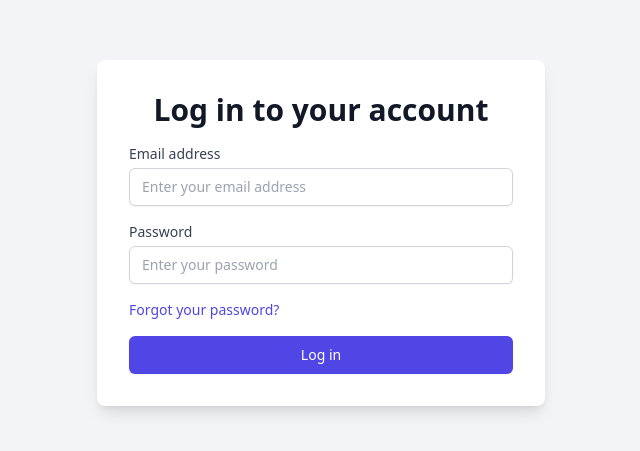
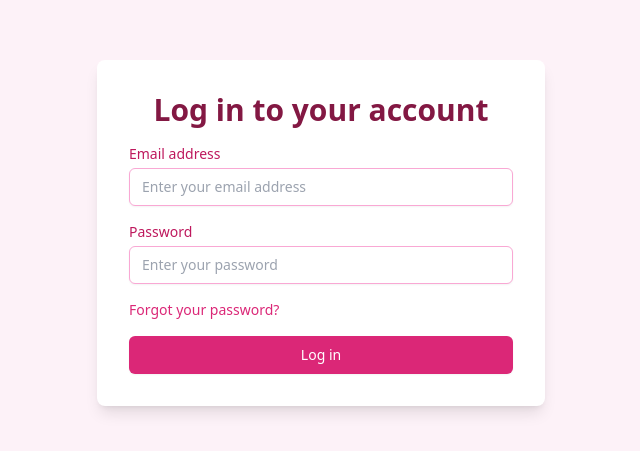
Before and after one commit to Amessaa/Myntra, a React (Create React App) app: page /login in a window 1280 px wide. Shown: the part 167-618 px from the top of the page, without its empty margins (319-959 px from the left). Built offline with nearby package versions, Linux system fonts and the light colour scheme.

Commit message:
login changed

```diff
--- a/src/Home.js
+++ b/src/Home.js
@@ -16,6 +16,9 @@ const Home = () => {
   const [latestNotification, setLatestNotification] = useState(null);
   const [showNotifications, setShowNotifications] = useState(false); // State for showing/hiding notifications
 
+  useEffect(()=>{
+    (inputText == 'women ' && navigate('/list'))
+  },[inputText])
   useEffect(() => {
     const fetchNotifications = async () => {
       try {
--- a/src/Login.js
+++ b/src/Login.js
@@ -1,12 +1,12 @@
-import React, { useState } from 'react';
-import { signInWithEmailAndPassword } from 'firebase/auth';
-import { auth } from './firebase'; // Import your initialized Firebase auth
-import { useNavigate } from 'react-router-dom';
+import React, { useState } from "react";
+import { signInWithEmailAndPassword } from "firebase/auth";
+import { auth } from "./firebase"; // Import your initialized Firebase auth
+import { useNavigate } from "react-router-dom";
 
 const Login = () => {
   const navigate = useNavigate();
-  const [email, setEmail] = useState('');
-  const [password, setPassword] = useState('');
+  const [email, setEmail] = useState("");
+  const [password, setPassword] = useState("");
   const [error, setError] = useState(null);
   const [isLoading, setIsLoading] = useState(false);
 
@@ -14,26 +14,35 @@ const Login = () => {
     e.preventDefault();
     setIsLoading(true);
     try {
-      const userCredential = await signInWithEmailAndPassword(auth, email, password);
+      const userCredential = await signInWithEmailAndPassword(
+        auth,
+        email,
+        password
+      );
       const user = userCredential.user;
-      console.log('Logged in successfully!', user);
+      console.log("Logged in successfully!", user);
       // Redirect to home page after successful login
-      navigate('/');
+      navigate("/");
     } catch (error) {
       setError(error.message);
-      console.error('Error logging in:', error.message);
+      console.error("Error logging in:", error.message);
     } finally {
       setIsLoading(false);
     }
   };
 
   return (
-    <div className="min-h-screen flex items-center justify-center bg-gray-100 py-12 px-4 sm:px-6 lg:px-8">
+    <div className="min-h-screen flex items-center justify-center bg-pink-50 py-12 px-4 sm:px-6 lg:px-8">
       <div className="max-w-md w-full bg-white p-8 rounded-lg shadow-lg">
-        <h2 className="text-center text-3xl font-extrabold text-gray-900 mb-4">Log in to your account</h2>
+        <h2 className="text-center text-3xl font-extrabold text-pink-900 mb-4">
+          Log in to your account
+        </h2>
         <form className="space-y-4" onSubmit={handleLogin}>
           <div>
-            <label htmlFor="email" className="block text-sm font-medium text-gray-700">
+            <label
+              htmlFor="email"
+              className="block text-sm font-medium text-pink-700"
+            >
               Email address
             </label>
             <input
@@ -44,12 +53,15 @@ const Login = () => {
               required
               value={email}
               onChange={(e) => setEmail(e.target.value)}
-              className="mt-1 block w-full px-3 py-2 border border-gray-300 rounded-md shadow-sm focus:outline-none focus:ring-indigo-500 focus:border-indigo-500 sm:text-sm"
+              className="mt-1 block w-full px-3 py-2 border border-pink-300 rounded-md shadow-sm focus:outline-none focus:ring-pink-500 focus:border-pink-500 sm:text-sm"
               placeholder="Enter your email address"
             />
           </div>
           <div>
-            <label htmlFor="password" className="block text-sm font-medium text-gray-700">
+            <label
+              htmlFor="password"
+              className="block text-sm font-medium text-pink-700"
+            >
               Password
             </label>
             <input
@@ -60,13 +72,16 @@ const Login = () => {
               required
               value={password}
               onChange={(e) => setPassword(e.target.value)}
-              className="mt-1 block w-full px-3 py-2 border border-gray-300 rounded-md shadow-sm focus:outline-none focus:ring-indigo-500 focus:border-indigo-500 sm:text-sm"
+              className="mt-1 block w-full px-3 py-2 border border-pink-300 rounded-md shadow-sm focus:outline-none focus:ring-pink-500 focus:border-pink-500 sm:text-sm"
               placeholder="Enter your password"
             />
           </div>
           <div className="flex items-center justify-between">
             <div className="text-sm">
-              <a href="#" className="font-medium text-indigo-600 hover:text-indigo-500">
+              <a
+                href="#"
+                className="font-medium text-pink-600 hover:text-pink-500"
+              >
                 Forgot your password?
               </a>
             </div>
@@ -74,10 +89,10 @@ const Login = () => {
           <div>
             <button
               type="submit"
-              className="w-full py-2 px-4 border border-transparent rounded-md shadow-sm text-sm font-medium text-white bg-indigo-600 hover:bg-indigo-700 focus:outline-none focus:ring-2 focus:ring-offset-2 focus:ring-indigo-500"
+              className="w-full py-2 px-4 border border-transparent rounded-md shadow-sm text-sm font-medium text-white bg-pink-600 hover:bg-pink-700 focus:outline-none focus:ring-2 focus:ring-offset-2 focus:ring-pink-500"
               disabled={isLoading}
             >
-              {isLoading ? 'Logging in...' : 'Log in'}
+              {isLoading ? "Logging in..." : "Log in"}
             </button>
           </div>
           {error && (
--- a/src/My_avataar.js
+++ b/src/My_avataar.js
@@ -4,8 +4,8 @@ export default function My_avataar() {
   return (
     <>
     <div className="bg-slate-400 h-full m-0">
-      <h1 className="mx-6 pt-10 pb-2 p-5 text-5xl font-bold font-sans text-black/80" >YOUR AVATAARS</h1>
-      <div className="grid grid-cols-2 gap-5 m-4 p-2 ">
+      <h1 className="mx-6 pt-16 pb-10 text-5xl font-bold font-sans text-black/80" >YOUR AVATAARS</h1>
+      <div className="grid grid-cols-2 gap-5 m-2 p-10 ">
         <img src="/images/createdAvataars/new_avataar.jpeg" className="w-full h-full rounded-xl border-4 border-white "/>
         <img src="/images/createdAvataars/avataar_2.jpeg" className="w-full h-full rounded-xl border-4 border-white "/>
         <img src="/images/createdAvataars/avataar_1.jpeg" className="w-full h-full rounded-xl border-4 border-white"/>
--- a/src/list.js
+++ b/src/list.js
@@ -4,8 +4,8 @@ import { useNavigate } from "react-router-dom";
 export default function List() {
   const navigate = useNavigate();
   return (
-    <div>
-      <img src="/images/list/list.jpg" />
+    <div className="h-full m-0">
+      <img src="/images/list/list2.jpeg" className="h-full w-full" />
       <button
         onClick={()=>{navigate('/product')}}
         className="absolute top-0 left-0 w-full h-full opacity-0"
```
Also changed, not shown: public/images/list/list2.jpeg (added).
